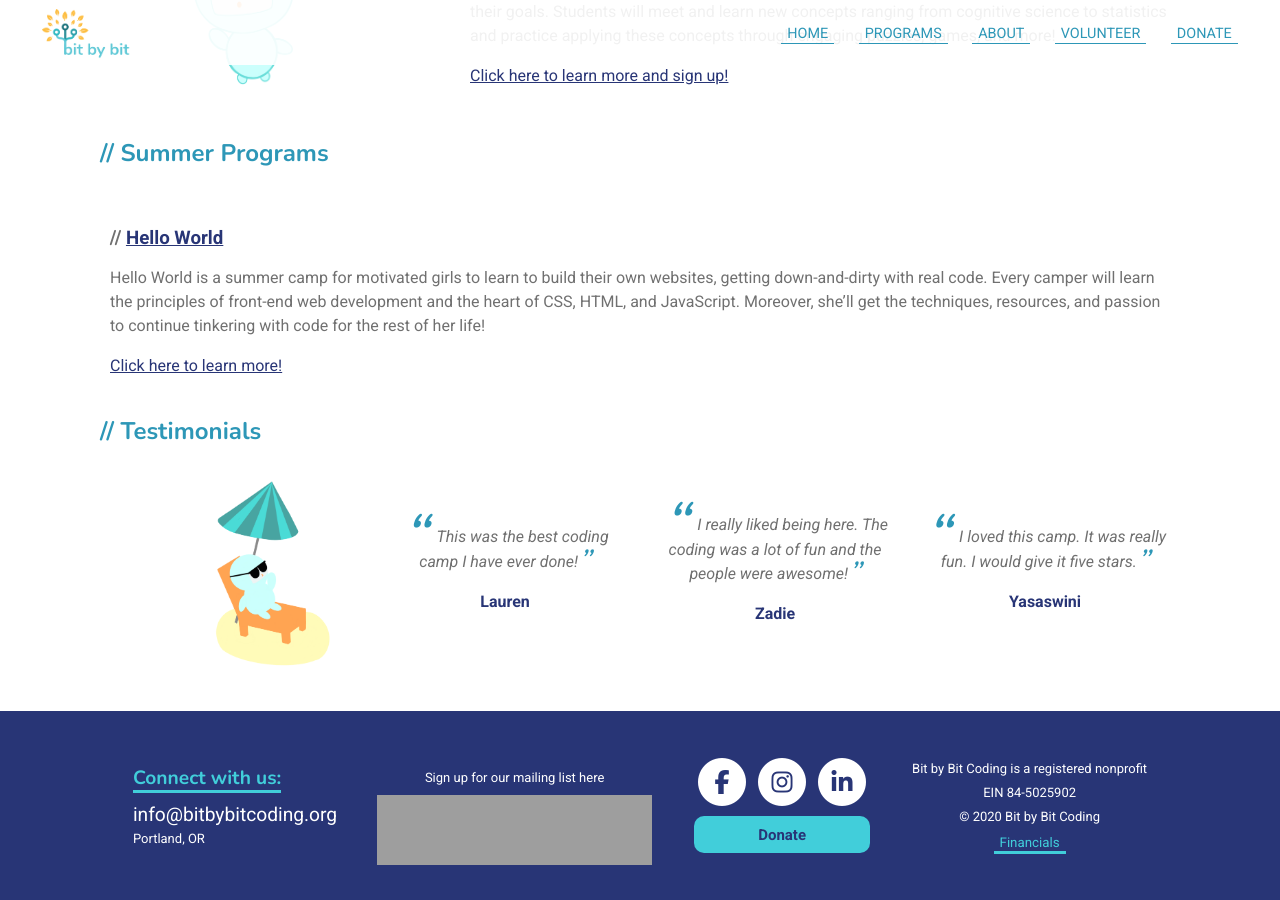
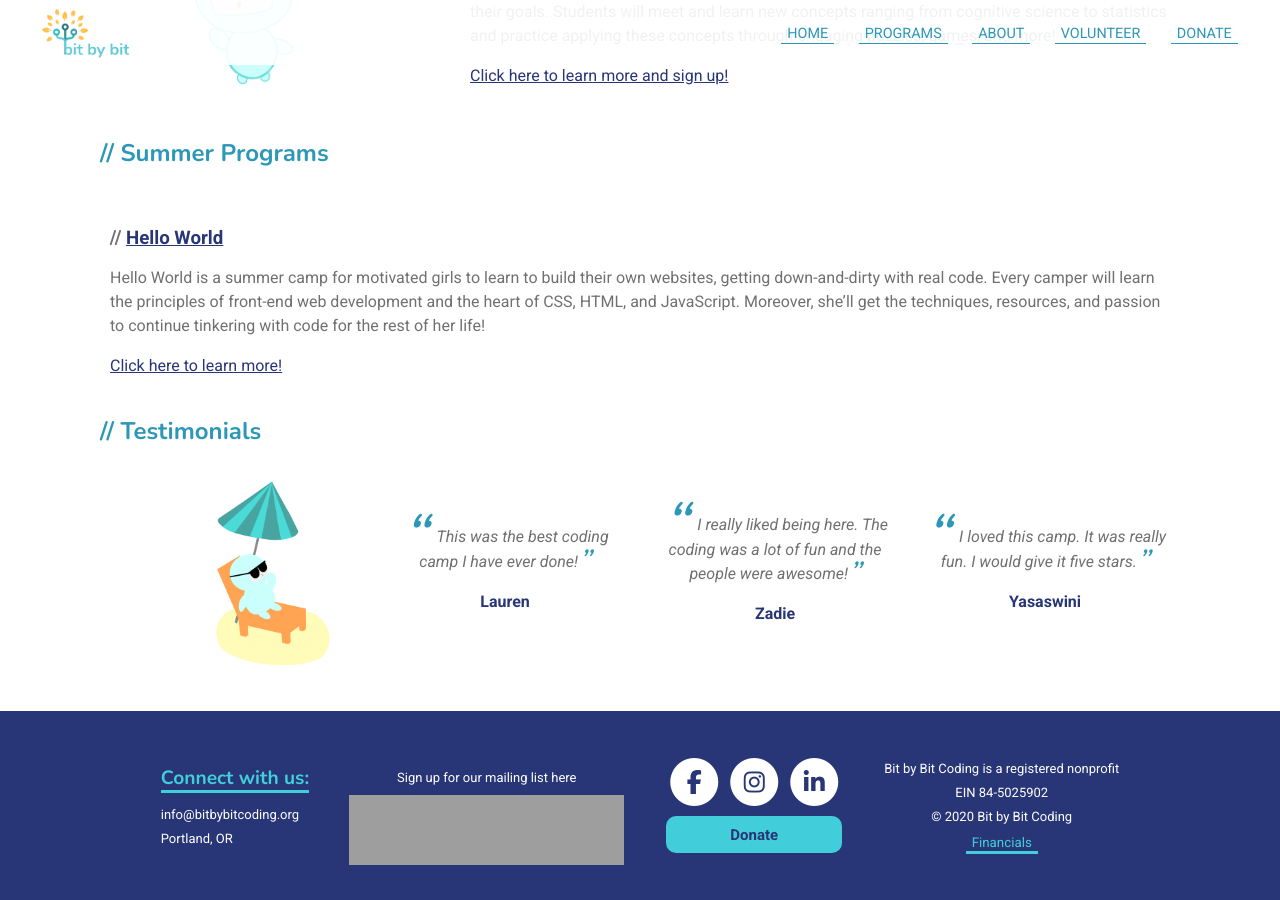
Before and after one commit to bit-by-bit-coding/bxb-website, a Jekyll site: the page built from index.html, in a window 1280 px wide and 900 px high, scrolled down 1529 px. Built offline with Jekyll 4.4.1, drawn with Linux system fonts in a browser that asks for light colours; nearby versions of some CDN libraries; grey boxes are pictures that could not be loaded.

Commit message:
style the mailing link in footer to fit style

```diff
--- a/styles/style.scss
+++ b/styles/style.scss
@@ -306,6 +306,11 @@ img {
         border-bottom: solid;
         margin: 5px 0px 10px;
         min-width: max-content;
+    }
+
+    a{
+        font-size: 13px;
+        margin: 0px;
     }
 }
 
```
